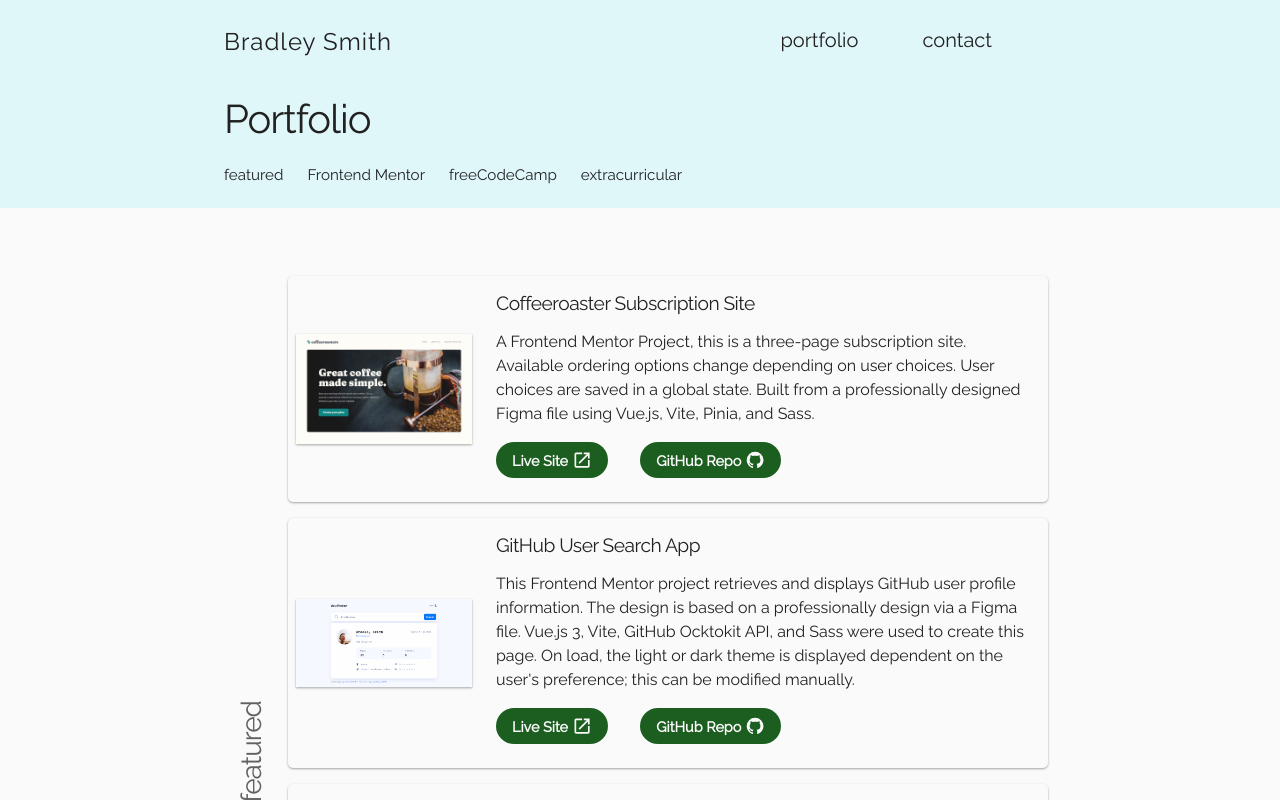
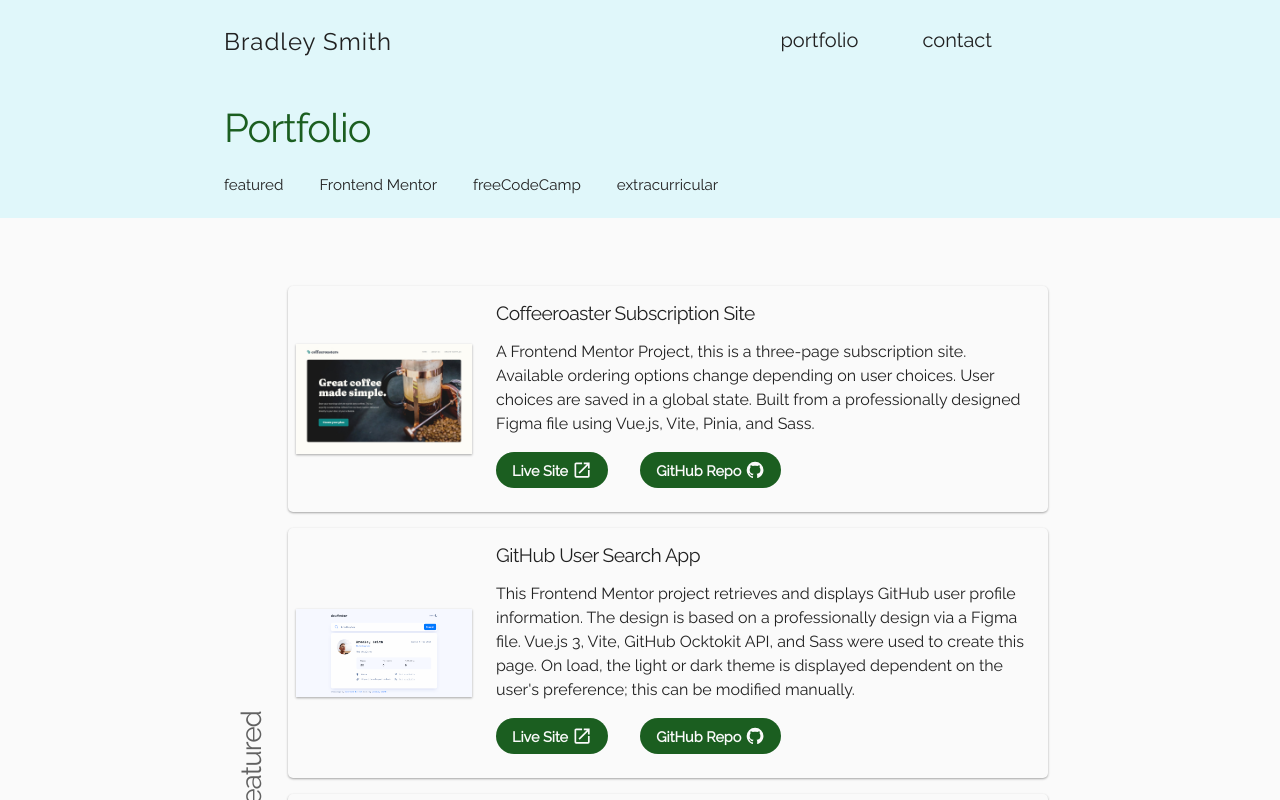
Before and after one commit to bradleyhop/simple-portfolio, a Vue app: page /portfolio in a window 1280 px wide. Shown: the top 800 px of the page. Built offline with nearby package versions, Linux system fonts and the light colour scheme.

Commit message:
Fix spacing in header; remove unneccesary css

```diff
--- a/src/assets/style/main.scss
+++ b/src/assets/style/main.scss
@@ -107,13 +107,6 @@ button {
   text-decoration: none;
 }
 
-// hide web content when mobile menu is displayed; invoked by menu component
-.hideMain {
-  & main {
-    display: none;
-  }
-}
-
 // margin for last element of page to push give space to footer; only use when
 // content doesn't take up at least 100vh
 $footer-push: 7rem;
--- a/src/components/menu/MobileNav.vue
+++ b/src/components/menu/MobileNav.vue
@@ -18,16 +18,6 @@ export default {
     // toggle mobile menu
     setMobileMenu: function () {
       this.toggleMenu = !this.toggleMenu;
-
-      // trigger global class (in main.scss since this component is style scoped)
-      // to hide page content when mobile menu is open
-      const el = document.getElementById("app");
-
-      if (this.toggleMenu) {
-        el.classList.add("hideMain");
-      } else {
-        el.classList.remove("hideMain");
-      }
     },
   },
 };
@@ -149,5 +139,6 @@ export default {
 
 .remove-menu {
   width: 0vw;
+  width: 0dvw;
 }
 </style>
--- a/src/components/persistent/PageHeader.vue
+++ b/src/components/persistent/PageHeader.vue
@@ -158,13 +158,10 @@ $nav-border-line: 3px solid #fff;
 }
 
 .title-container {
-  display: flex;
-  flex-direction: column;
-  justify-content: flex-end;
-  min-height: 5rem;
+  margin-top: 1.25rem;
 
   @include tablet-breakpoint {
-    min-height: 8rem;
+    margin-top: 1.5rem;
   }
 
   .port-title {
@@ -172,6 +169,7 @@ $nav-border-line: 3px solid #fff;
     font-weight: lighter;
     letter-spacing: -1px;
     padding-bottom: 1.5rem;
+    color: $green-900;
 
     @include tablet-breakpoint {
       font-size: 2.5rem;
@@ -180,15 +178,16 @@ $nav-border-line: 3px solid #fff;
 }
 
 .sub-nav-list {
-  display: flex;
-  flex-direction: row;
+  display: grid;
+  grid-template-columns: repeat(2, 1fr);
+  grid-gap: 0.75rem;
   list-style: none;
   padding-bottom: 1.5rem;
   font-size: 0.85rem;
   width: 100%;
-  justify-content: space-evenly;
 
   @include tablet-breakpoint {
+    display: inline-flex;
     font-size: 0.95rem;
     width: initial;
     justify-content: flex-start;
```
